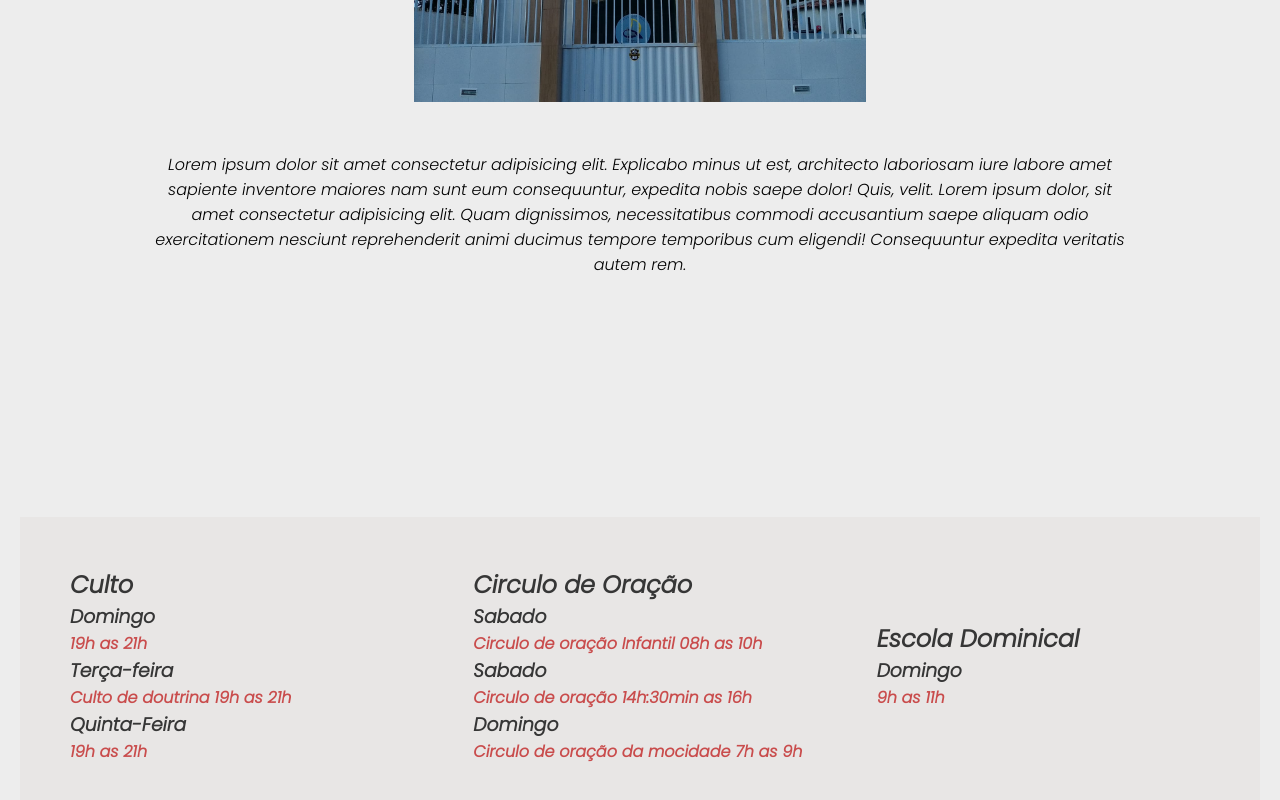
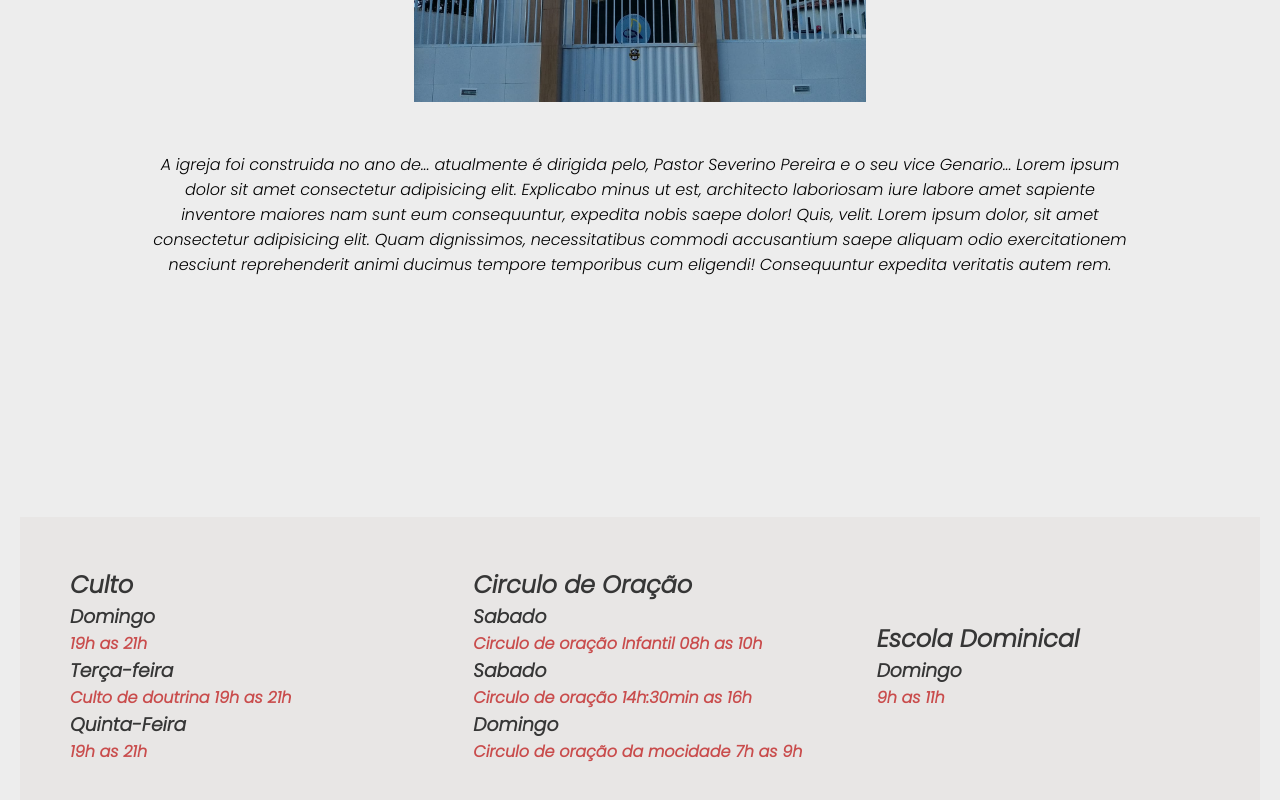
Before and after one commit to BrunoRaphael2002/projeto-adpb, a React (Vite) app in the folder adpb-cha-cabo-branco/: page / in a window 1280 px wide. Shown: the part 1529-2329 px from the top of the page. Built offline with nearby package versions, Linux system fonts and the light colour scheme.

Commit message:
adicionando textos

```diff
--- a/adpb-cha-cabo-branco/src/componentes/Sobre/index.jsx
+++ b/adpb-cha-cabo-branco/src/componentes/Sobre/index.jsx
@@ -40,7 +40,9 @@ export default function Sobre() {
 
 
             <img src="../assets/igreja.jpg" alt="igreja" />
-            <p>Lorem ipsum dolor sit amet consectetur adipisicing elit. Explicabo minus ut est, architecto laboriosam iure labore amet sapiente inventore maiores nam sunt eum consequuntur, expedita nobis saepe dolor! Quis, velit. Lorem ipsum dolor, sit amet consectetur adipisicing elit. Quam dignissimos, necessitatibus commodi accusantium saepe aliquam odio exercitationem nesciunt reprehenderit animi ducimus tempore temporibus cum eligendi! Consequuntur expedita veritatis autem rem.</p>
+            <p>
+              A igreja foi construida no ano de... atualmente é dirigida pelo, Pastor Severino Pereira e o seu vice Genario...
+              Lorem ipsum dolor sit amet consectetur adipisicing elit. Explicabo minus ut est, architecto laboriosam iure labore amet sapiente inventore maiores nam sunt eum consequuntur, expedita nobis saepe dolor! Quis, velit. Lorem ipsum dolor, sit amet consectetur adipisicing elit. Quam dignissimos, necessitatibus commodi accusantium saepe aliquam odio exercitationem nesciunt reprehenderit animi ducimus tempore temporibus cum eligendi! Consequuntur expedita veritatis autem rem.</p>
 
 
         </section>
```
